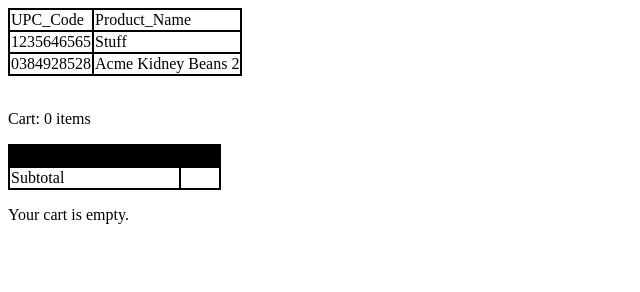
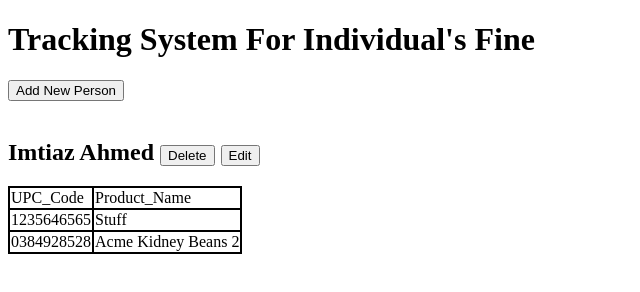
Before and after one commit to sheikhimtiaz/js-localstorage, a plain HTML site: page index.html in a window 1280 px wide. Shown: the whole page, without its empty margins (0-640 px from the left). Drawn offline with nearby package versions, Linux system fonts and the light colour scheme.

Commit message:
final-submission

```diff
--- a/index.html
+++ b/index.html
@@ -4,7 +4,7 @@
 
 
 <head>
-	<title>People's Profile</title>
+	<title>Tracking System</title>
   <meta charset="UTF-8">
 
   <link href="index.css" rel="stylesheet">
@@ -14,6 +14,10 @@
 
 
 <body>
+	<h1>Tracking System For Individual's Fine</h1>
+	<button onclick="addNewPerson">Add New Person</button>
+	<br /><br />
+	<h2>Imtiaz Ahmed <button onclick="deletePerson">Delete</button> <button onclick="editName">Edit</button> </h2>
   <table id="producttable">
   <thead>
     <tr>
@@ -35,47 +39,9 @@
 
 <br />
 
-
-<script type="text/javascript" src="cart.js"></script>
-<script type="text/javascript">
-  Cart.init();
-</script>
-
-<p>Cart: <span class='cart-items-count'>0</span> item<span class='cart-items-count-plural'>s</span></p>
-<table class='cart-table'>
-  <thead>
-    <tr>
-      <th>Image</th>
-      <th>Product</th>
-      <th>quantity</th>
-      <th></th>
-      <th>Price</th>
-    </tr>
-  </thead>
-  <tbody class='cart-line-items'>
-  </tbody>
-  <tfoot>
-    <tr>
-      <td colspan='4'>Subtotal</td>
-      <td class='cart-subtotal'></td>
-    </tr>
-  </tfoot>
-</table>
-<p class='cart-is-empty'>Your cart is empty.</p>
-
-
-
 	<!-- SCIPTS -->
 
   <script src="index.js"></script>
-	<script src="common-js/jquery-3.2.1.min.js"></script>
-	<script src="common-js/tether.min.js"></script>
-	<script src="common-js/bootstrap.js"></script>
-	<script src="common-js/isotope.pkgd.min.js"></script>
-	<script src="common-js/jquery.waypoints.min.js"></script>
-	<script src="common-js/progressbar.min.js"></script>
-	<script src="common-js/jquery.fluidbox.min.js"></script>
-	<script src="common-js/scripts.js"></script>
 
 </body>
 </html>
```
Also changed, not shown: index.js (line endings or trailing spaces).
